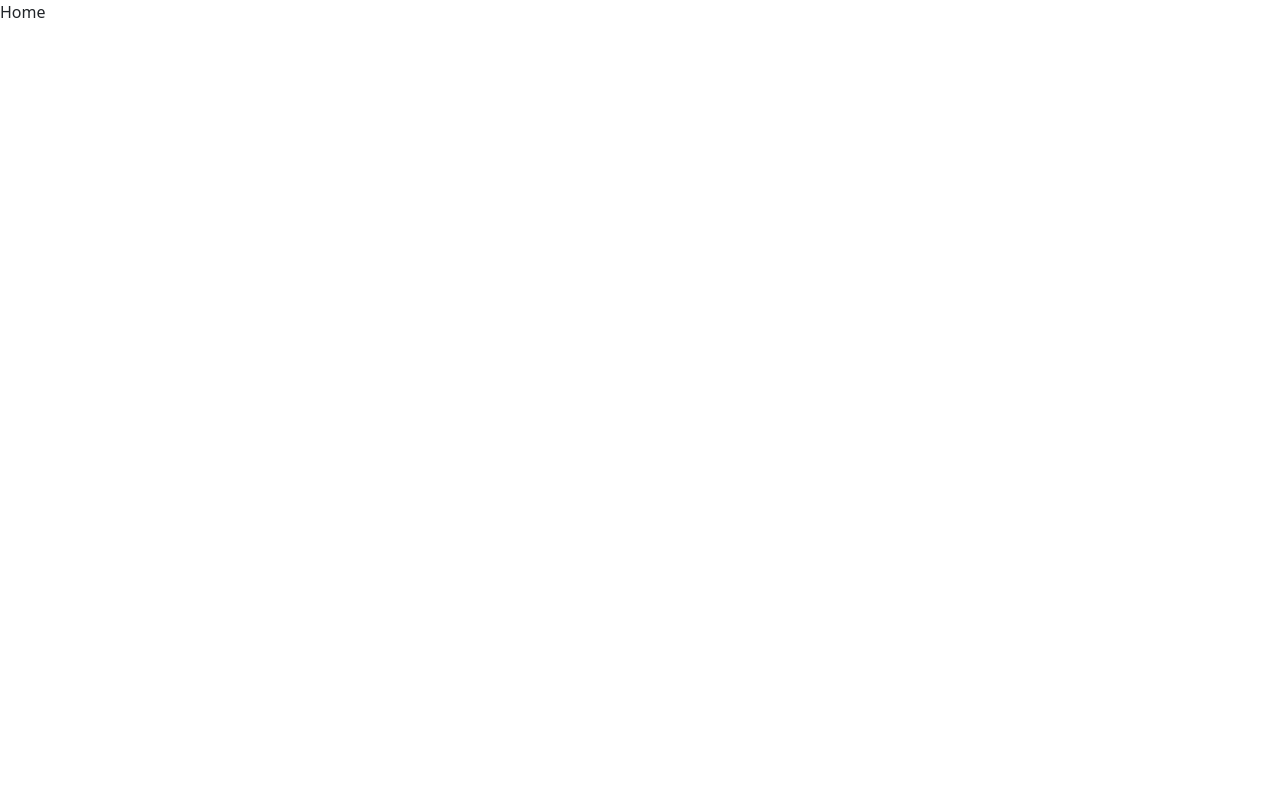
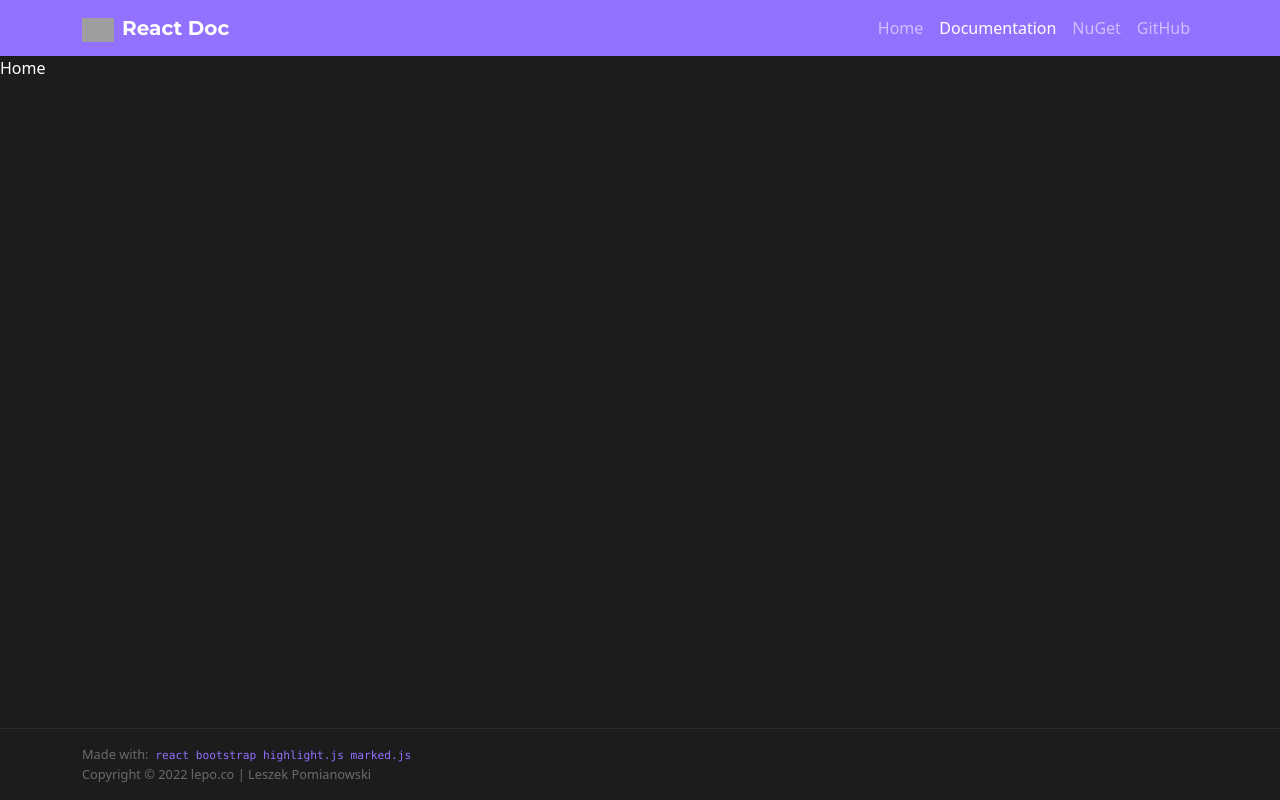
Before and after one commit to lepoco/react-doc, a React (Create React App) app: page / in a window 1280 px wide. Built offline with nearby package versions, Linux system fonts and the light colour scheme; grey boxes are pictures that could not be loaded.

Commit message:
Initial styles

```diff
--- a/src/components/Layout.tsx
+++ b/src/components/Layout.tsx
@@ -12,6 +12,108 @@ export class Layout extends PureComponent {
   public static displayName: string = Layout.name;
 
   public render(): JSX.Element {
-    return <>{this.props.children}</>;
+    return (
+      <>
+        <header>
+          <nav className="navbar navbar-expand-lg navbar-dark">
+            <div className="container">
+              <Link className="navbar-brand -flex-center" to="/">
+                <img
+                  className="navbar-logo"
+                  height="24"
+                  src="img/logo.png"
+                  alt="React Doc Logo"
+                />
+                React Doc
+              </Link>
+              <button
+                className="navbar-toggler"
+                type="button"
+                data-bs-toggle="collapse"
+                data-bs-target="#wpfui-navbar"
+                aria-controls="wpfui-navbar"
+                aria-expanded="false"
+                aria-label="Toggle navigation">
+                <span className="navbar-toggler-icon"></span>
+              </button>
+              <div className="collapse navbar-collapse" id="wpfui-navbar">
+                <ul className="navbar-nav me-auto mb-2 mb-lg-0"></ul>
+                <ul className="navbar-nav ml-auto">
+                  <li className="nav-item">
+                    <Link className="nav-link" aria-current="page" to="/">
+                      Home
+                    </Link>
+                  </li>
+                  <li className="nav-item">
+                    <a
+                      className="nav-link active"
+                      aria-current="page"
+                      href="https://lepoco.github.io/wpfui/docs.html">
+                      Documentation
+                    </a>
+                  </li>
+                  <li className="nav-item">
+                    <a
+                      className="nav-link"
+                      target="_blank"
+                      rel="noopener noreferrer nofollow"
+                      href="https://www.nuget.org/packages/WPF-UI/">
+                      NuGet
+                    </a>
+                  </li>
+                  <li className="nav-item">
+                    <a
+                      className="nav-link"
+                      target="_blank"
+                      rel="noopener noreferrer nofollow"
+                      href="https://github.com/lepoco/wpfui">
+                      GitHub
+                    </a>
+                  </li>
+                </ul>
+              </div>
+            </div>
+          </nav>
+        </header>
+        <main>{this.props.children}</main>
+        <footer>
+          <div className="container">
+            <div className="row">
+              <div className="col-12"></div>
+              <div className="col-12">
+                Made with:
+                <a
+                  target="_blank"
+                  rel="noopener nofollow noreferrer"
+                  href="https://reactjs.org/">
+                  <code> react</code>
+                </a>
+                <a
+                  target="_blank"
+                  rel="noopener nofollow noreferrer"
+                  href="https://getbootstrap.com/">
+                  <code> bootstrap</code>
+                </a>
+                <a
+                  target="_blank"
+                  rel="noopener nofollow noreferrer"
+                  href="https://github.com/highlightjs/highlight.js/">
+                  <code> highlight.js</code>
+                </a>
+                <a
+                  target="_blank"
+                  rel="noopener nofollow noreferrer"
+                  href="https://marked.js.org/">
+                  <code> marked.js</code>
+                </a>
+              </div>
+              <div className="col-12">
+                Copyright &copy; 2022 lepo.co | Leszek Pomianowski
+              </div>
+            </div>
+          </div>
+        </footer>
+      </>
+    );
   }
 }
--- a/src/index.tsx
+++ b/src/index.tsx
@@ -25,4 +25,4 @@ ReactDOM.render(
   document.getElementById('root'),
 );
 
-serviceWorkerRegistration.register();
+serviceWorkerRegistration.unregister();
--- /dev/null
+++ b/src/styles/_fonts.scss
@@ -0,0 +1 @@
+@import url('https://fonts.googleapis.com/css2?family=Montserrat:wght@100;300;500;700;900&family=Raleway:wght@300;500;700;900&display=swap');
--- /dev/null
+++ b/src/styles/_variables.scss
@@ -0,0 +1,8 @@
+$f-primary: 'Montserrat', -apple-system, BlinkMacSystemFont, "Segoe UI", Roboto, "Helvetica Neue", Arial, "Noto Sans", sans-serif, "Apple Color Emoji", "Segoe UI Emoji", "Segoe UI Symbol", "Noto Color Emoji";
+$f-secondary: 'Raleway', -apple-system, BlinkMacSystemFont, "Segoe UI", Roboto, "Helvetica Neue", Arial, "Noto Sans", sans-serif, "Apple Color Emoji", "Segoe UI Emoji", "Segoe UI Symbol", "Noto Color Emoji";
+
+$background-primary: #1c1c1c;
+$foreground-primary: #fff;
+$foreground-secondary: #6b6b6b;
+$border-primary: #2c2c2c;
+$accent-primary: #9271ff;
--- a/src/styles/app.scss
+++ b/src/styles/app.scss
@@ -8,3 +8,9 @@
 @charset "UTF-8";
 
 @import "~bootstrap/scss/bootstrap";
+@import "variables";
+@import "fonts";
+@import "components/global";
+@import "components/header";
+@import "components/footer";
+@import "components/highlight";
--- /dev/null
+++ b/src/styles/components/_footer.scss
@@ -0,0 +1,6 @@
+footer {
+  padding: 1rem 0;
+  color: $foreground-secondary;
+  font-size: .8rem;
+  border-top: 1px solid $border-primary;
+}
--- /dev/null
+++ b/src/styles/components/_global.scss
@@ -0,0 +1,36 @@
+html {
+  height: 100%;
+}
+
+body {
+  display: flex;
+  min-height: 100%;
+  background: $background-primary;
+  color: $foreground-primary;
+
+  #root {
+    display: flex;
+    flex: 1;
+    flex-direction: column;
+    width: 100%;
+    min-height: 100%;
+  }
+}
+
+h1,
+h2,
+h3,
+h4,
+h5 {
+  font-family: $f-primary;
+}
+
+a {
+  color: $accent-primary;
+  text-decoration: none;
+}
+
+main {
+  display: flex;
+  flex: 1;
+}
--- /dev/null
+++ b/src/styles/components/_header.scss
@@ -0,0 +1,22 @@
+header {
+  color: #fff;
+  background-color: $accent-primary;
+
+  .navbar-dark {
+    .navbar-brand {
+      color: #fff;
+      font-family: $f-primary;
+      font-weight: bold;
+    }
+  }
+
+  .navbar-logo {
+    margin-right: 0.5rem;
+  }
+
+  .nav-pills .nav-link.active,
+  .nav-pills .show > .nav-link {
+    background-color: $accent-primary;
+    color: #fff;
+  }
+}
--- /dev/null
+++ b/src/styles/components/_highlight.scss
@@ -0,0 +1,3 @@
+.hljs {
+  background: transparent;
+}
```
